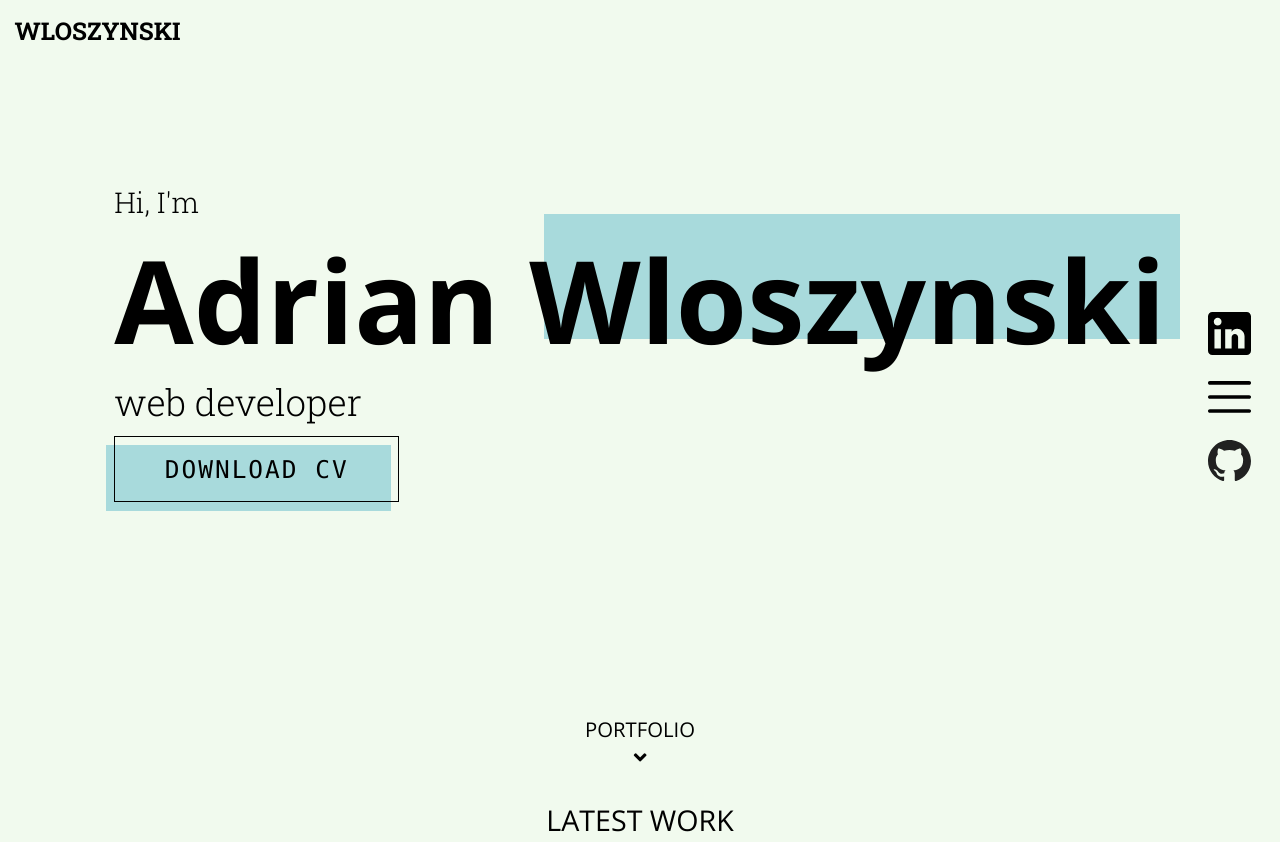
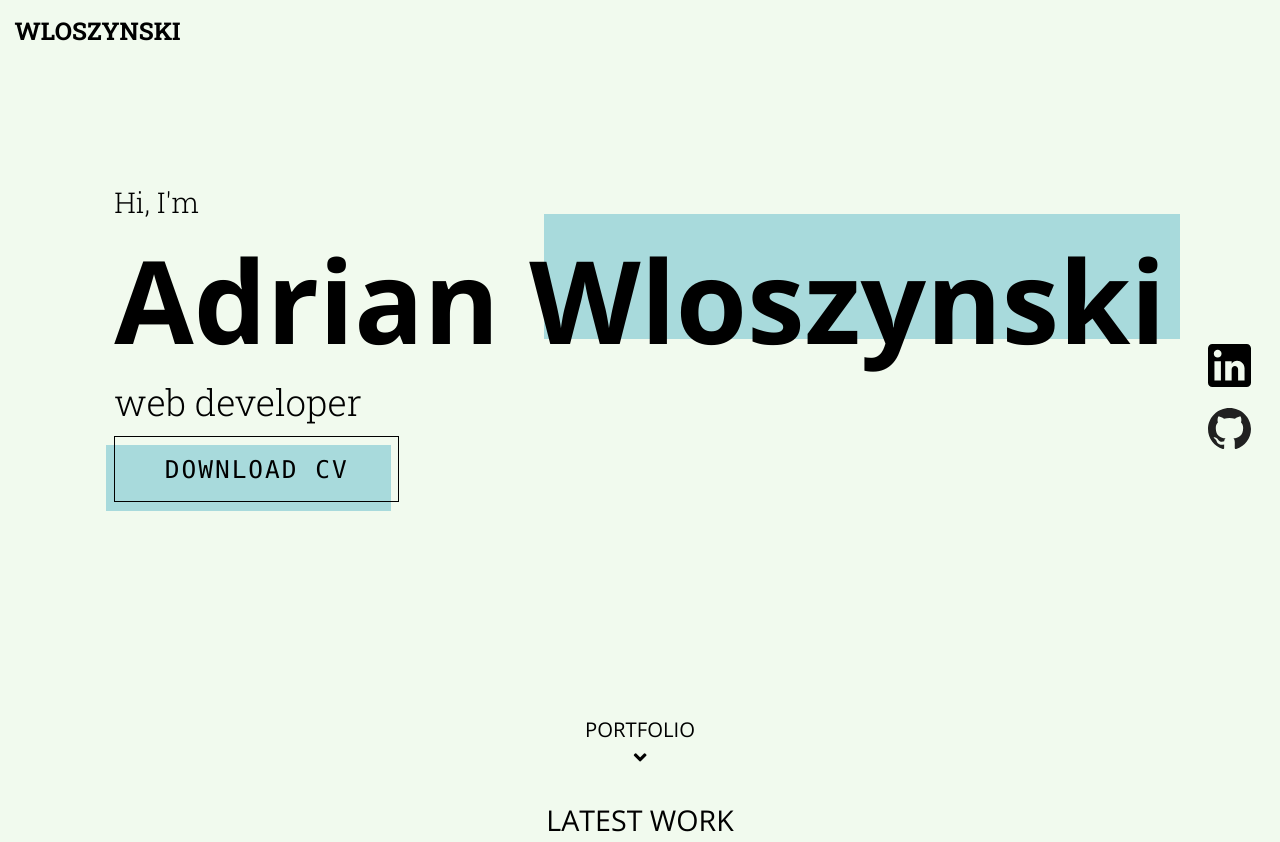
Before and after one commit to wloszynski/personal-portfolio, a website: page index.html in a window 1280 px wide. Shown: the top 842 px of the page. Drawn offline with nearby package versions, Linux system fonts and the light colour scheme.

Commit message:
menu hidden

```diff
--- a/index.html
+++ b/index.html
@@ -57,9 +57,9 @@
           <a href="#"
             ><img src="./img/linkedin.svg" alt="linkedin" class="nav__item"
           /></a>
-          <a href="#" id="hamburger">
+          <!-- <a href="#" id="hamburger">
             <img src="./img/menu.svg" alt="menu" class="nav__item" />
-          </a>
+          </a> -->
           <a href="#"
             ><img src="./img/github.svg" alt="github" class="nav__item"
           /></a>
```
